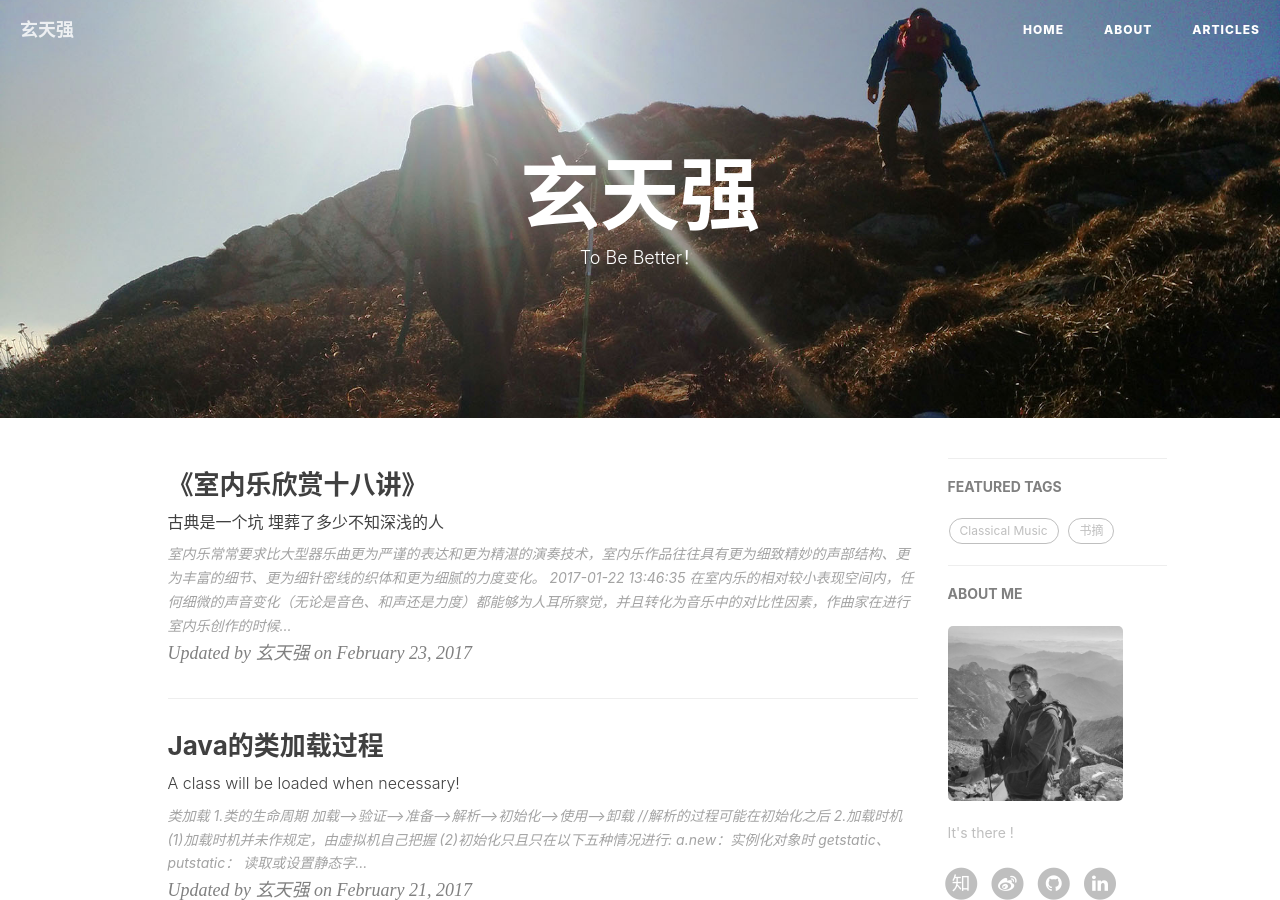
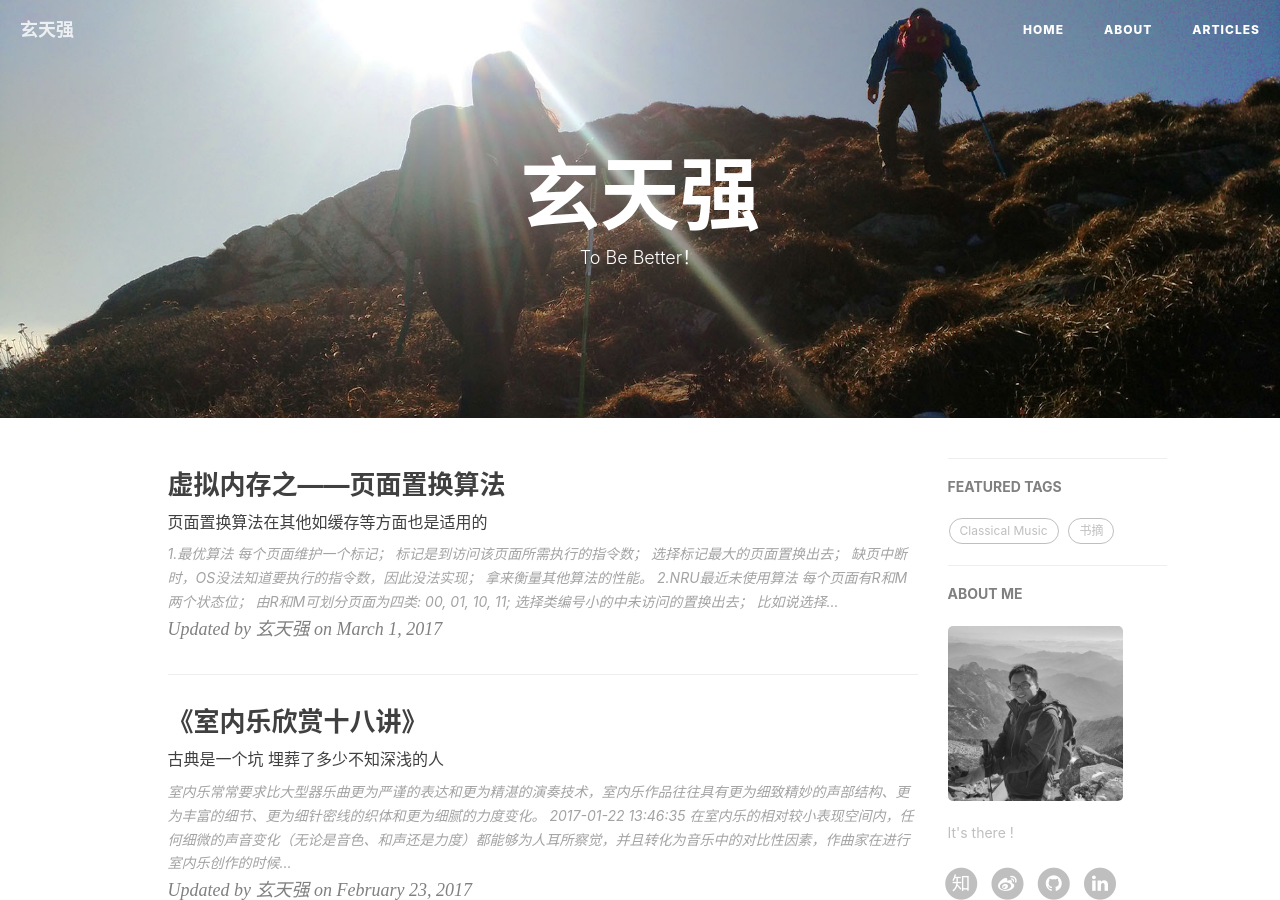
Before and after one commit to sophon250/sophon250.github.io, a Jekyll site: the page built from index.html, in a window 1280 px wide and 900 px high. Built offline with Jekyll 4.4.1, drawn with Linux system fonts in a browser that asks for light colours; nearby versions of some CDN libraries; the list of posts is cut into pages by our own code; comment, search, counter and statistics services are not loaded.

Commit message:
add two posts

```diff
--- /dev/null
+++ b/_posts/2017-03-01-ymzhsf-xtq.md
@@ -0,0 +1,61 @@
+---
+layout:		post
+title:		"虚拟内存之——页面置换算法"
+subtitle:	"页面置换算法在其他如缓存等方面也是适用的"
+author:		玄天强
+date:		2017-03-01 10:35:00
+header-img:	"img/mn-bg-xtq.jpg"
+tags:
+    - 笔记
+    - 操作系统
+---
+
+##	1.最优算法
+*	每个页面维护一个标记；
+*	标记是到访问该页面所需执行的指令数；
+*	选择标记最大的页面置换出去；
+*	缺页中断时，OS没法知道要执行的指令数，因此没法实现；
+*	拿来衡量其他算法的性能。
+
+##	2.NRU最近未使用算法
+*	每个页面有R和M两个状态位；
+*	由R和M可划分页面为四类: 00, 01, 10, 11;
+*	选择类编号小的中未访问的置换出去；
+*	比如说选择最近未访问但修改了的(01)要比最近访问了但没修改的(10)要好。
+
+##	3.FIFO先入先出算法
+*	维护一个链表；
+*	表头的置换出去，换入的放在表尾；
+
+##	4.第二次机会算法Second Chance
+*	FIFO中，检测表头的R位；
+*	若为0，即未访问过，直接换出；
+*	若为1，即访问过，表头放到表尾。
+
+##	5.时钟算法Clock
+*	上面的须在链表中移动页面，开销大也不必要；
+*	维护一个指针指向当前页面，
+*	若当前页面R为0，直接换出，换入的页面插在当前位置，指针后移；
+*	若当前页面R为1，则指针直接后移，继续查找。
+
+##	6.LRU最近最少使用算法
+*	选择最近用到最少的页面置换出去；
+*	可实现的能接近最优的算法，但代价很高；
+*	方法一： 维护一个链表，用到次数最多的在前，少的在后；
+*	方法二： 给页面维护一个计数器；
+
+
+##	7.软件模拟LRU
+*	NFU最不常用算法：	维护一个计数器，每次将页面的R位加到计数器，置换计数器值最小的页面；
+*	老化算法：加R位之前先将计数器左移一位，然后将R位加到计数器左边
+
+
+##	8.工作集页面置换算法
+*	工作集： 一个进程当前正在使用的所有页面的集合；
+*	工作集： 最近k次内存访问所使用过的页面的集合；
+*	工作集近似: 过去t秒时间运行时间中所访问过的页面的集合；
+*	找到一个不在工作集中的页面置换掉；
+*	操作系统须确定哪些页面在工作集中。
+
+##	9.工作集时钟页面置换算法
+*	实现简单，性能较好，实际应用广泛。
```
Also changed, not shown: _posts/2017-02-21-jvm-classload-xtq.md (+1 -1 lines).
